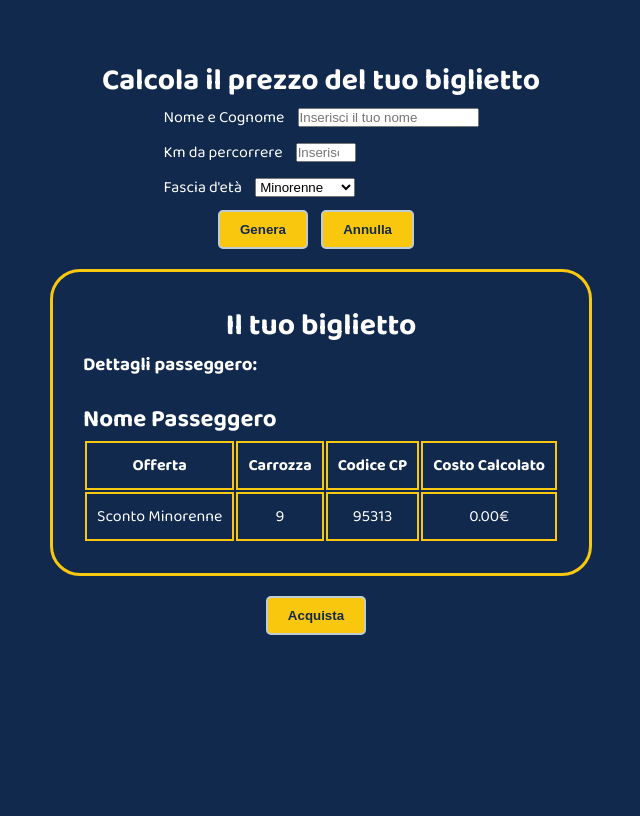
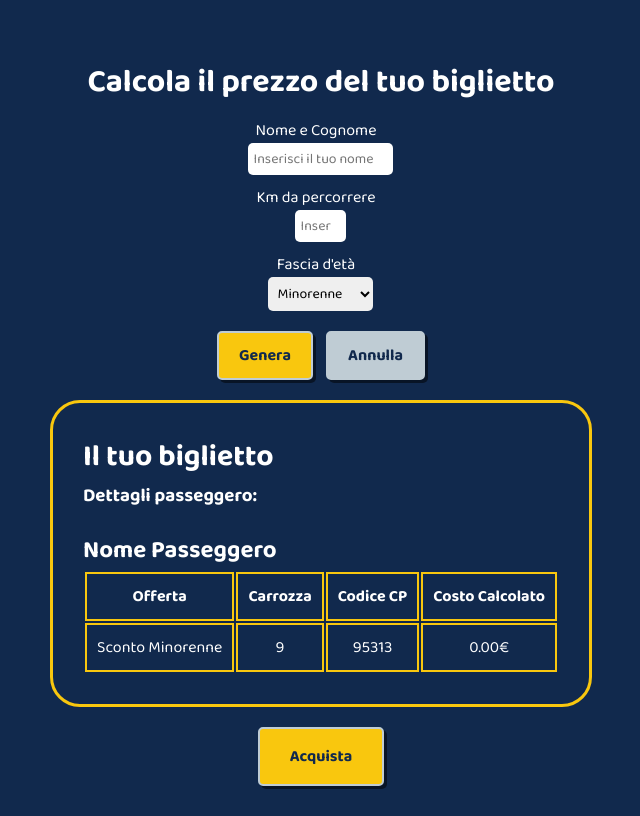
Before and after one commit to fabiogadau/js-biglietto-treno-form, a plain HTML site: page index.html in a window 1280 px wide. Both pictures are taken after a click on the button "Genera". Shown: the part 114-930 px from the top of the page, without its empty margins (319-959 px from the left). Before the commit the page ends 800 px from the top, so only its background shows below. Drawn offline with Linux system fonts and the light colour scheme.

Commit message:
css modified

```diff
--- a/index.html
+++ b/index.html
@@ -43,15 +43,15 @@
         </div>
 
         <div class="row">
-          <button class="btn" id="bottoneGenera">Genera</button>
-          <button class="btn" id="bottoneAnnulla">Annulla</button>
+          <button class="btn genera" id="bottoneGenera">Genera</button>
+          <button class="btn annulla" id="bottoneAnnulla">Annulla</button>
         </div>
 
       </div>
 
       <section id="biglietto" class="hidden">
 
-        <h2 class="title">Il tuo biglietto</h2>
+        <h2 class="title-ticket">Il tuo biglietto</h2>
         <h3 class="dettagli">Dettagli passeggero:</h3>
 
         <div class="contenuti">
--- a/style/main.css
+++ b/style/main.css
@@ -13,10 +13,12 @@ body {
 
 .hidden {
   opacity: 0;
+  transition: opacity .5s linear;
 }
 
 .show {
   opacity: 1;
+  transition: opacity .5s linear;
 }
 
 .logo-title {
@@ -49,6 +51,7 @@ body {
 
 .title {
   text-align: center;
+  margin-bottom: 10px;
 }
 
 .dati-input {
@@ -57,15 +60,46 @@ body {
   align-items: center;
 }
 
+.col {
+  display: flex;
+  flex-direction: column;
+  align-items: center;
+}
+
+input,
+select {
+  border: none;
+  border-radius: 5px;
+  padding: 5px 0 5px 5px;
+  font-family: 'Baloo 2', cursive;
+  font-size: 14px;
+}
+
+input:focus,
+select:focus {
+  background-color: #f9c70e;
+}
+
 .btn {
   background-color: #f9c70e;
   border: 2px solid #bfccd4;
   padding: 10px 20px;
   border-radius: 5px;
-  margin-right: 10px;
   cursor: pointer;
   font-weight: bold;
   color: #11294d;
+  box-shadow: 3px 3px rgba(0, 0, 0, .5);
+  font-family: 'Baloo 2', cursive;
+  font-size: 16px;
+  margin-top: 10px;
+}
+
+.genera {
+  margin-right: 10px;
+}
+
+.annulla {
+  background-color: #bfccd4;
 }
 
 .wrapper .col {
@@ -84,7 +118,7 @@ body {
   margin: 20px 0 20px;
 }
 
-.title {
+.title-ticket {
   font-size: 30px;
 }
 
@@ -103,12 +137,14 @@ td {
 #acquista {
   background-color: #f9c70e;
   border: 2px solid #bfccd4;
-  padding: 10px 20px;
+  padding: 15px 30px;
   border-radius: 5px;
-  margin-right: 10px;
   cursor: pointer;
   font-weight: bold;
   color: #11294d;
+  box-shadow: 3px 3px rgba(0, 0, 0, .5);
+  font-family: 'Baloo 2', cursive;
+  font-size: 16px;
 }
 
 @media screen and (min-width: 667px) {
```
